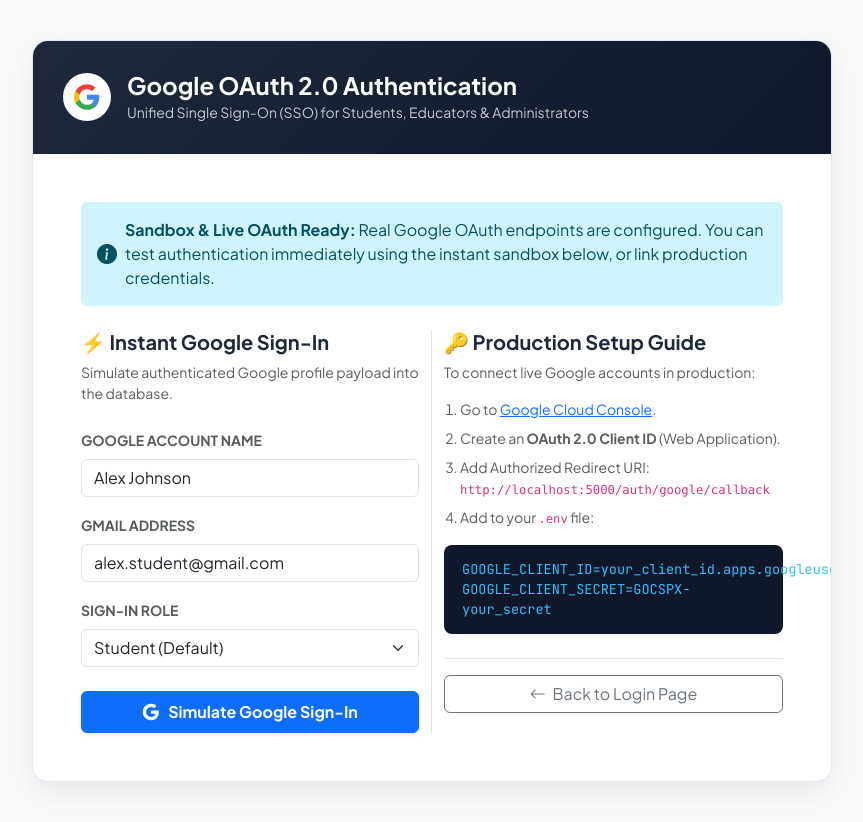
After one commit to ezralaics/smart-study-planner, a Flask app: page /auth/google/sandbox in a window 1280 px wide. The commit adds this page. Shown: the whole page, without its empty margins (208-1071 px from the left). Run offline with Flask 3, Linux system fonts and the light colour scheme.

Commit message:
feat: Google OAuth 2.0 Sign-In integration with sandbox testing and setup guide

```diff
--- a/blueprints/auth/routes.py
+++ b/blueprints/auth/routes.py
@@ -1,4 +1,8 @@
-from flask import render_template, request, jsonify, redirect, url_for, session
+import os
+import secrets
+from urllib.parse import urlencode
+import requests
+from flask import render_template, request, jsonify, redirect, url_for, session, current_app
 from extensions import db
 from models.user import User
 from blueprints.auth import auth_bp
@@ -103,3 +107,166 @@ def current_user():
             "role": getattr(user, 'role', 'student')
         })
     return jsonify({}), 404
+
+# ==========================================
+# Google OAuth 2.0 Sign-In
+# ==========================================
+
+@auth_bp.route('/auth/google')
+@auth_bp.route('/login/google')
+def google_login():
+    """Initiates Google OAuth 2.0 flow or Sandbox if not configured."""
+    client_id = current_app.config.get('GOOGLE_CLIENT_ID')
+
+    # If Google Client ID is not configured, redirect to Sandbox & Setup Guide
+    if not client_id or client_id.strip() == '':
+        return redirect(url_for('auth.google_sandbox'))
+
+    state = secrets.token_urlsafe(16)
+    session['oauth_state'] = state
+
+    redirect_uri = url_for('auth.google_callback', _external=True)
+    params = {
+        'client_id': client_id,
+        'redirect_uri': redirect_uri,
+        'response_type': 'code',
+        'scope': 'openid email profile',
+        'state': state,
+        'access_type': 'online',
+        'prompt': 'select_account'
+    }
+    google_auth_url = f"https://accounts.google.com/o/oauth2/v2/auth?{urlencode(params)}"
+    return redirect(google_auth_url)
+
+@auth_bp.route('/auth/google/callback')
+@auth_bp.route('/login/google/callback')
+def google_callback():
+    """Handles OAuth 2.0 callback from Google."""
+    state = request.args.get('state')
+    expected_state = session.get('oauth_state')
+    if not state or state != expected_state:
+        return render_template('login.html', error="Google authentication failed: State mismatch or expired session.")
+
+    code = request.args.get('code')
+    if not code:
+        return render_template('login.html', error="Google authorization code missing.")
+
+    client_id = current_app.config.get('GOOGLE_CLIENT_ID')
+    client_secret = current_app.config.get('GOOGLE_CLIENT_SECRET')
+    redirect_uri = url_for('auth.google_callback', _external=True)
+
+    try:
+        token_res = requests.post(
+            'https://oauth2.googleapis.com/token',
+            data={
+                'code': code,
+                'client_id': client_id,
+                'client_secret': client_secret,
+                'redirect_uri': redirect_uri,
+                'grant_type': 'authorization_code'
+            },
+            timeout=10
+        )
+        token_data = token_res.json()
+        access_token = token_data.get('access_token')
+        if not access_token:
+            return render_template('login.html', error=f"Google token exchange failed: {token_data.get('error_description', 'Invalid token response')}")
+
+        userinfo_res = requests.get(
+            'https://www.googleapis.com/oauth2/v3/userinfo',
+            headers={'Authorization': f'Bearer {access_token}'},
+            timeout=10
+        )
+        userinfo = userinfo_res.json()
+        return process_google_user(userinfo)
+    except Exception as e:
+        return render_template('login.html', error=f"Error connecting to Google: {str(e)}")
+
+def process_google_user(userinfo):
+    """Processes verified Google user profile, creates account if needed, logs in."""
+    google_id = userinfo.get('sub')
+    email = userinfo.get('email')
+    name = userinfo.get('name') or email.split('@')[0]
+    picture = userinfo.get('picture')
+
+    if not email:
+        return render_template('login.html', error="Unable to obtain verified email from Google.")
+
+    # Find existing user by google_id or email
+    user = User.query.filter((User.google_id == google_id) | (User.email == email)).first()
+
+    if not user:
+        # Generate unique username
+        base_username = email.split('@')[0].replace('.', '_')
+        username = base_username
+        suffix = 1
+        while User.query.filter_by(username=username).first():
+            username = f"{base_username}_{suffix}"
+            suffix += 1
+
+        user = User(
+            fullname=name,
+            email=email,
+            username=username,
+            student_type='IT',
+            role='student',
+            google_id=google_id,
+            avatar_url=picture
+        )
+        user.set_password(secrets.token_urlsafe(32))
+        db.session.add(user)
+        db.session.commit()
+    else:
+        # Update existing user's Google ID & avatar if not set
+        if not user.google_id:
+            user.google_id = google_id
+        if picture and not user.avatar_url:
+            user.avatar_url = picture
+        db.session.commit()
+
+    # Establish session
+    session.clear()
+    session['user_id'] = user.id
+    session['username'] = user.fullname
+    session['role'] = getattr(user, 'role', 'student')
+    session['avatar_url'] = user.avatar_url
+
+    if user.role == 'educator':
+        return redirect(url_for('educator.dashboard'))
+    elif user.role == 'admin':
+        return redirect(url_for('admin.dashboard'))
+    return redirect(url_for('student.dashboard'))
+
+@auth_bp.route('/auth/google/sandbox', methods=['GET', 'POST'])
+def google_sandbox():
+    """
+    Simulated Google OAuth 2.0 Sandbox.
+    Allows testing Google Sign-In immediately without configuring Google Cloud Console keys.
+    """
+    if request.method == 'POST':
+        email = request.form.get('email', 'alex.student@gmail.com').strip()
+        name = request.form.get('name', 'Alex Johnson').strip()
+        role = request.form.get('role', 'student')
+
+        simulated_userinfo = {
+            'sub': f'google_sub_{abs(hash(email)) % 10000000}',
+            'email': email,
+            'name': name,
+            'picture': 'https://lh3.googleusercontent.com/a/default-user=s96-c'
+        }
+        res = process_google_user(simulated_userinfo)
+        if 'user_id' in session:
+            user = User.query.get(session['user_id'])
+            if user:
+                user.role = role
+                session['role'] = role
+                db.session.commit()
+                if role == 'educator':
+                    return redirect(url_for('educator.dashboard'))
+                elif role == 'admin':
+                    return redirect(url_for('admin.dashboard'))
+                return redirect(url_for('student.dashboard'))
+        return res
+
+    client_id = current_app.config.get('GOOGLE_CLIENT_ID')
+    return render_template('auth/google_sandbox.html', client_id=client_id)
--- a/config.py
+++ b/config.py
@@ -9,3 +9,7 @@ class Config:
 
     SQLALCHEMY_DATABASE_URI = db_url
     SQLALCHEMY_TRACK_MODIFICATIONS = False
+
+    # Google OAuth 2.0 Credentials
+    GOOGLE_CLIENT_ID = os.environ.get('GOOGLE_CLIENT_ID', '')
+    GOOGLE_CLIENT_SECRET = os.environ.get('GOOGLE_CLIENT_SECRET', '')
--- a/models/user.py
+++ b/models/user.py
@@ -11,6 +11,8 @@ class User(db.Model):
     password = db.Column(db.String(255), nullable=False)
     student_type = db.Column(db.String(20), default='Other')
     role = db.Column(db.String(20), default='student')
+    google_id = db.Column(db.String(100), unique=True, nullable=True)
+    avatar_url = db.Column(db.String(255), nullable=True)
     created_at = db.Column(db.DateTime, default=datetime.utcnow)
 
     courses = db.relationship('Course', backref='student', lazy=True, cascade="all, delete-orphan")
@@ -43,5 +45,7 @@ class User(db.Model):
             "username": self.username,
             "email": self.email,
             "student_type": self.student_type,
-            "role": self.role
+            "role": self.role,
+            "avatar_url": self.avatar_url,
+            "is_google_user": bool(self.google_id)
         }
--- a/requirements.txt
+++ b/requirements.txt
@@ -3,3 +3,4 @@ Flask-SQLAlchemy>=3.1.1
 psycopg2-binary>=2.9.9
 gunicorn>=21.2.0
 python-dotenv>=1.0.0
+requests>=2.31.0
--- /dev/null
+++ b/templates/auth/google_sandbox.html
@@ -0,0 +1,140 @@
+<!DOCTYPE html>
+<html lang="en">
+<head>
+    <meta charset="UTF-8">
+    <meta name="viewport" content="width=device-width, initial-scale=1.0">
+    <title>Google Sign-In Sandbox | Smart Study Planner</title>
+    <link href="https://cdn.jsdelivr.net/npm/bootstrap@5.3.0/dist/css/bootstrap.min.css" rel="stylesheet">
+    <link rel="stylesheet" href="https://cdn.jsdelivr.net/npm/bootstrap-icons@1.11.1/font/bootstrap-icons.css">
+    <link href="https://fonts.googleapis.com/css2?family=Plus+Jakarta+Sans:wght@400;500;600;700;800&family=JetBrains+Mono:wght@400;600&display=swap" rel="stylesheet">
+    <style>
+        body {
+            font-family: 'Plus Jakarta Sans', sans-serif;
+            background-color: #f8fafc;
+            color: #1e293b;
+            min-height: 100vh;
+            display: flex;
+            align-items: center;
+            justify-content: center;
+            padding: 40px 15px;
+        }
+        .sandbox-card {
+            background: #ffffff;
+            border-radius: 16px;
+            box-shadow: 0 10px 30px rgba(0,0,0,0.08);
+            border: 1px solid #e2e8f0;
+            overflow: hidden;
+            max-width: 800px;
+            width: 100%;
+        }
+        .sandbox-header {
+            background: linear-gradient(135deg, #1e293b 0%, #0f172a 100%);
+            color: white;
+            padding: 30px;
+        }
+        .code-box {
+            background: #0f172a;
+            color: #38bdf8;
+            font-family: 'JetBrains Mono', monospace;
+            padding: 14px 18px;
+            border-radius: 8px;
+            font-size: 0.85rem;
+            margin: 10px 0;
+        }
+    </style>
+</head>
+<body>
+
+<div class="sandbox-card">
+    <div class="sandbox-header">
+        <div class="d-flex align-items-center gap-3">
+            <div class="bg-white rounded-circle p-2 d-flex align-items-center justify-content-center" style="width: 48px; height: 48px;">
+                <svg width="28" height="28" viewBox="0 0 24 24">
+                    <path fill="#4285F4" d="M22.56 12.25c0-.78-.07-1.53-.2-2.25H12v4.26h5.92c-.26 1.37-1.04 2.53-2.21 3.31v2.77h3.57c2.08-1.92 3.28-4.74 3.28-8.09z"/>
+                    <path fill="#34A853" d="M12 23c2.97 0 5.46-.98 7.28-2.66l-3.57-2.77c-.98.66-2.23 1.06-3.71 1.06-2.86 0-5.29-1.93-6.16-4.53H2.18v2.84C3.99 20.53 7.7 23 12 23z"/>
+                    <path fill="#FBBC05" d="M5.84 14.09c-.22-.66-.35-1.36-.35-2.09s.13-1.43.35-2.09V7.06H2.18C1.43 8.55 1 10.22 1 12s.43 3.45 1.18 4.94l2.85-2.22.81-.63z"/>
+                    <path fill="#EA4335" d="M12 5.38c1.62 0 3.06.56 4.21 1.64l3.15-3.15C17.45 2.09 14.97 1 12 1 7.7 1 3.99 3.47 2.18 7.06l3.66 2.84c.87-2.6 3.3-4.52 6.16-4.52z"/>
+                </svg>
+            </div>
+            <div>
+                <h4 class="fw-bold mb-0">Google OAuth 2.0 Authentication</h4>
+                <small class="opacity-75">Unified Single Sign-On (SSO) for Students, Educators & Administrators</small>
+            </div>
+        </div>
+    </div>
+
+    <div class="p-4 p-md-5">
+        <div class="alert alert-info border-0 d-flex align-items-center gap-2 mb-4">
+            <i class="bi bi-info-circle-fill fs-5"></i>
+            <div>
+                <strong>Sandbox & Live OAuth Ready:</strong> Real Google OAuth endpoints are configured. You can test authentication immediately using the instant sandbox below, or link production credentials.
+            </div>
+        </div>
+
+        <div class="row g-4">
+            <!-- Sandbox Test Authentication -->
+            <div class="col-md-6 border-end">
+                <h5 class="fw-bold mb-2">⚡ Instant Google Sign-In</h5>
+                <p class="text-muted small mb-4">Simulate authenticated Google profile payload into the database.</p>
+
+                <form method="POST" action="/auth/google/sandbox">
+                    <div class="mb-3">
+                        <label class="form-label small fw-bold text-muted">GOOGLE ACCOUNT NAME</label>
+                        <input type="text" name="name" class="form-control" value="Alex Johnson" required>
+                    </div>
+
+                    <div class="mb-3">
+                        <label class="form-label small fw-bold text-muted">GMAIL ADDRESS</label>
+                        <input type="email" name="email" class="form-control" value="alex.student@gmail.com" required>
+                    </div>
+
+                    <div class="mb-4">
+                        <label class="form-label small fw-bold text-muted">SIGN-IN ROLE</label>
+                        <select name="role" class="form-select">
+                            <option value="student" selected>Student (Default)</option>
+                            <option value="educator">Faculty Educator</option>
+                            <option value="admin">Administrator</option>
+                        </select>
+                    </div>
+
+                    <button type="submit" class="btn btn-primary w-100 py-2 fw-bold shadow-sm d-flex align-items-center justify-content-center gap-2">
+                        <svg width="18" height="18" viewBox="0 0 24 24">
+                            <path fill="#ffffff" d="M22.56 12.25c0-.78-.07-1.53-.2-2.25H12v4.26h5.92c-.26 1.37-1.04 2.53-2.21 3.31v2.77h3.57c2.08-1.92 3.28-4.74 3.28-8.09z"/>
+                            <path fill="#ffffff" d="M12 23c2.97 0 5.46-.98 7.28-2.66l-3.57-2.77c-.98.66-2.23 1.06-3.71 1.06-2.86 0-5.29-1.93-6.16-4.53H2.18v2.84C3.99 20.53 7.7 23 12 23z"/>
+                            <path fill="#ffffff" d="M5.84 14.09c-.22-.66-.35-1.36-.35-2.09s.13-1.43.35-2.09V7.06H2.18C1.43 8.55 1 10.22 1 12s.43 3.45 1.18 4.94l2.85-2.22.81-.63z"/>
+                            <path fill="#ffffff" d="M12 5.38c1.62 0 3.06.56 4.21 1.64l3.15-3.15C17.45 2.09 14.97 1 12 1 7.7 1 3.99 3.47 2.18 7.06l3.66 2.84c.87-2.6 3.3-4.52 6.16-4.52z"/>
+                        </svg>
+                        Simulate Google Sign-In
+                    </button>
+                </form>
+            </div>
+
+            <!-- Production Instructions -->
+            <div class="col-md-6">
+                <h5 class="fw-bold mb-2">🔑 Production Setup Guide</h5>
+                <p class="text-muted small mb-3">To connect live Google accounts in production:</p>
+
+                <ol class="small text-muted ps-3 mb-3">
+                    <li class="mb-2">Go to <a href="https://console.cloud.google.com/" target="_blank">Google Cloud Console</a>.</li>
+                    <li class="mb-2">Create an <strong>OAuth 2.0 Client ID</strong> (Web Application).</li>
+                    <li class="mb-2">Add Authorized Redirect URI:<br><code>http://localhost:5000/auth/google/callback</code></li>
+                    <li class="mb-2">Add to your <code>.env</code> file:</li>
+                </ol>
+
+                <div class="code-box">
+                    GOOGLE_CLIENT_ID=your_client_id.apps.googleusercontent.com<br>
+                    GOOGLE_CLIENT_SECRET=GOCSPX-your_secret
+                </div>
+
+                <div class="mt-4 pt-3 border-top">
+                    <a href="/login" class="btn btn-outline-secondary w-100">
+                        <i class="bi bi-arrow-left me-1"></i> Back to Login Page
+                    </a>
+                </div>
+            </div>
+        </div>
+    </div>
+</div>
+
+</body>
+</html>
```
Also changed, not shown: templates/login.html (+17 -0 lines), templates/register.html (+18 -1 lines).
